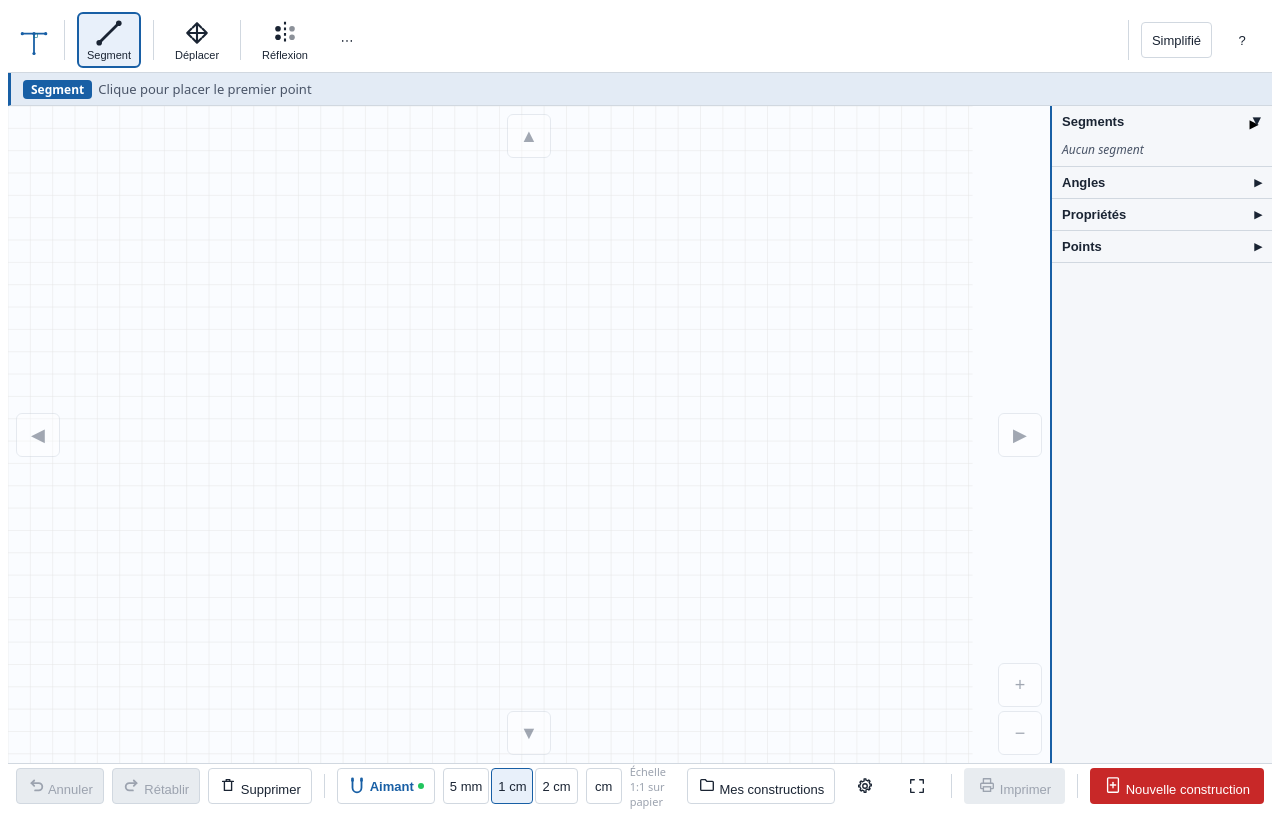
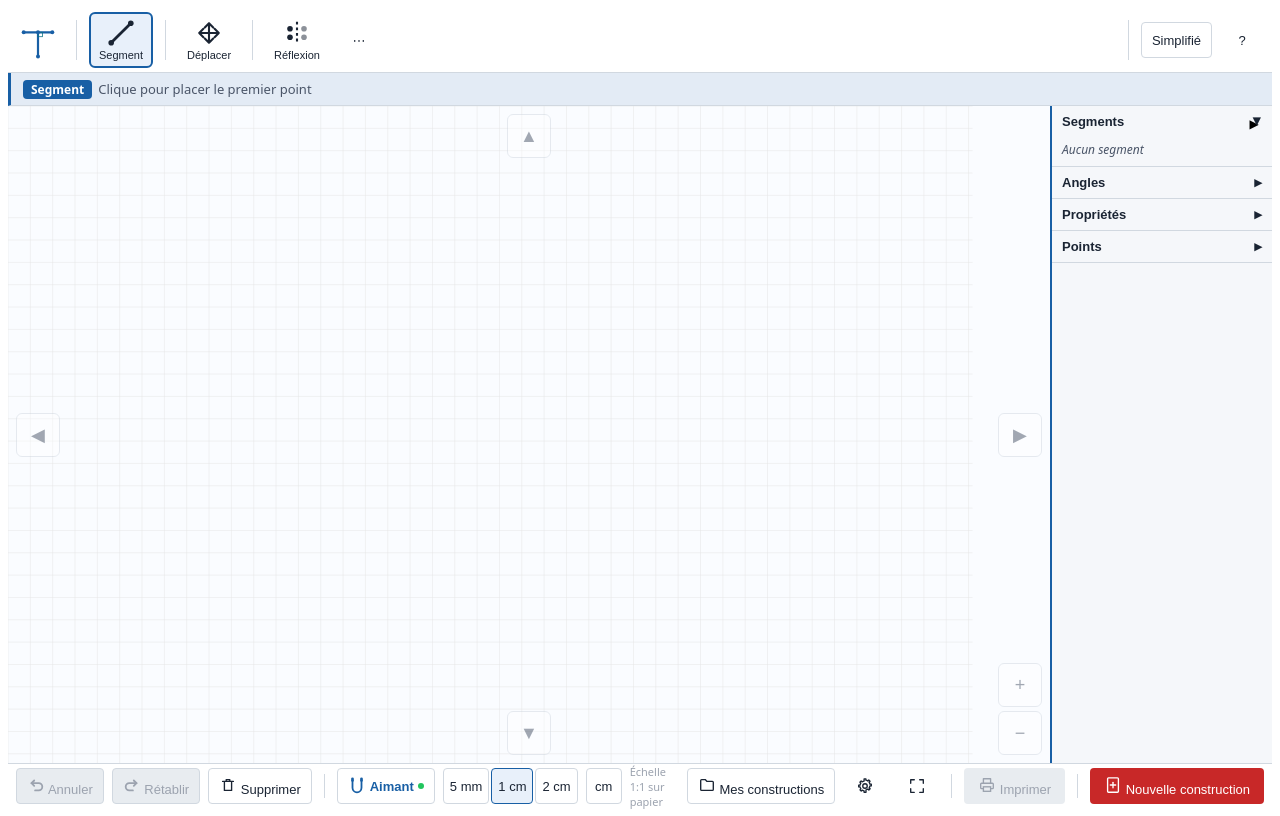
Before and after one commit to madumas/tracevite, a React (Vite) app: page / in a window 1280 px wide. Built offline with nearby package versions, Linux system fonts and the light colour scheme.

Commit message:
fix: logo avec cercles dominants (r18) + agrandi à 44px dans la toolbar
Cercles r12→18 pour correspondre au rendu canvas où les points sont
visuellement dominants. Traits affinés 16→12 pour le bon ratio.
Logo agrandi 36→44px dans la toolbar avec marge droite.

```diff
--- a/src/components/Toolbar.tsx
+++ b/src/components/Toolbar.tsx
@@ -136,7 +136,7 @@ export const Toolbar = memo(function Toolbar({
             }}
             aria-label="À propos de TraceVite"
           >
-            <img src="/logo.svg" alt="" width={36} height={36} />
+            <img src="/logo.svg" alt="" width={44} height={44} style={{ marginRight: 4 }} />
           </button>
         )}
 
```
Also changed, not shown: logo.svg.
